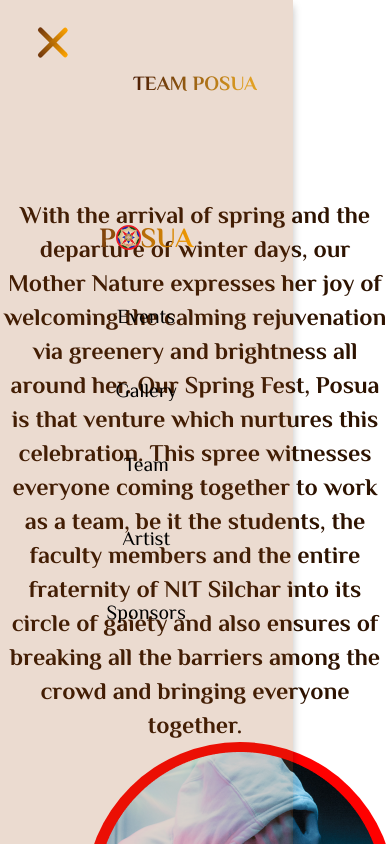
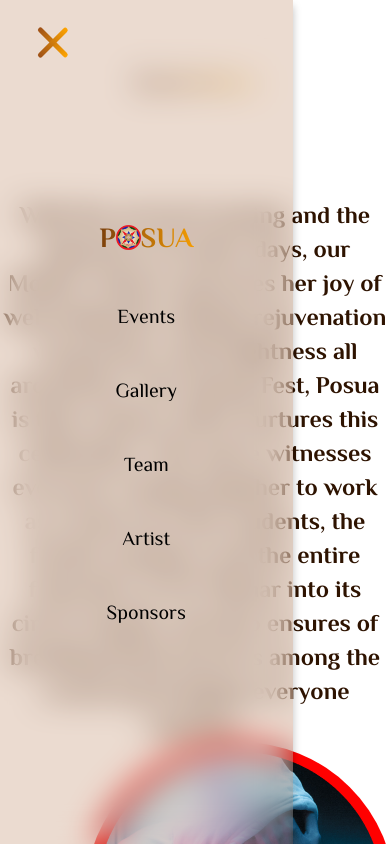
Before and after one commit to POSUA-NITS/Posua-2023, a React (Vite) app: page /teams in a window 390 px wide. Both pictures are taken after a click on the element 45 px from the left and 42 px from the top of the page. Shown: the top 844 px of the page. Built offline with nearby package versions, Linux system fonts and the light colour scheme.

Commit message:
UPDATED: mobile view| LINKED: pages

```diff
--- a/src/Components/Navbar/Navbar.jsx
+++ b/src/Components/Navbar/Navbar.jsx
@@ -14,7 +14,7 @@
       <div className={`${Styles.navbarContainer} ${isOpen ? Styles.active : ""}`}>
         <div>
           <a
-            href="#"
+            href="/Home"
             className={` ${Styles.navbarButton} ${Styles.posuaButton} ${
               activeButton === "Posua" ? Styles.active : ""
             }`}
@@ -26,7 +26,7 @@
           </a>
         </div>
         <a
-          href="#"
+          href="/Events"
           className={`${Styles.EventsButton} ${Styles.navbarButton} ${
             activeButton === "Events" ? Styles.active : ""
           }`}
@@ -36,7 +36,7 @@
           Events
         </a>
         <a
-          href="#"
+          href="/Gallery"
           className={`${Styles.GalleryButton} ${Styles.navbarButton} ${
             activeButton === "Gallery" ? Styles.active : ""
           }`}
@@ -46,7 +46,7 @@
           Gallery
         </a>
         <a
-          href="#"
+          href="/Teams"
           className={`${Styles.TeamButton} ${Styles.navbarButton} ${
             activeButton === "Team" ? Styles.active : ""
           }`}
@@ -56,7 +56,7 @@
           Team
         </a>
         <a
-          href="#"
+          href="Artists"
           className={`${Styles.ArtistButton} ${Styles.navbarButton} ${
             activeButton === "Artist" ? Styles.active : ""
           }`}
@@ -66,7 +66,7 @@
           Artist
         </a>
         <a
-          href="#"
+          href="Sponsors"
           className={`${Styles.SponsorsButton} ${Styles.navbarButton} ${
             activeButton === "Sponsors" ? Styles.active : ""
           }`}
--- a/src/Components/Navbar/Navbar.module.scss
+++ b/src/Components/Navbar/Navbar.module.scss
@@ -11,6 +11,7 @@
     max-width: 100%;
     margin: auto;
     height: 62px;
+    gap: 50px;
     display: flex;
     justify-content: center;
     align-items: center;
@@ -85,7 +86,7 @@
   }
   .hamburgerMenu {
     left: 0%;
-    position: absolute;
+    position: fixed;
     display: none;
     cursor: pointer;
     padding: 25px;
@@ -99,7 +100,7 @@
     height: 5px;
     margin: 5px;
     border-radius: 10px;
-    background: linear-gradient(to right, #6f360d, #ffa500);
+    background: linear-gradient(to right, #9d5018, #ffa500);
     transition: all 0.2s ease;
   }
   @media screen and (max-width: 768px) {
@@ -111,6 +112,8 @@
     left: -100%;
     opacity: 0;
     top: 0;
+    bottom: 0;
+    position: fixed;
     transition: all 0.5s ease;
     z-index: 1;
     width: 75%;
@@ -119,6 +122,7 @@
   .navbarContainer.active {
     background-color: rgba(153, 76, 22, 0.2);
     box-shadow: 0px 6px 8px rgba(0, 0, 0, 0.25);
+    backdrop-filter: blur(1em);
     left: 0;
     top: 0;
     opacity: 1;
```
